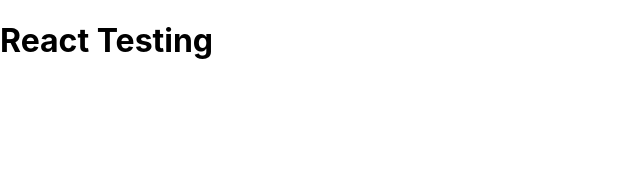
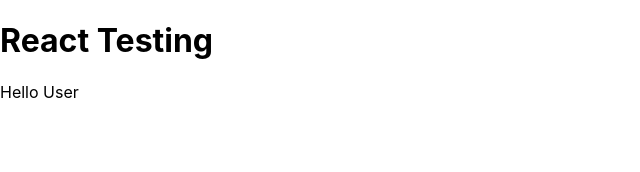
Before and after one commit to Radexman/react-testing-course, a React (Vite) app: page / in a window 1280 px wide. Shown: the top 172 px of the page, without its empty margins (0-640 px from the left). Built offline with nearby package versions, Linux system fonts and the light colour scheme.

Commit message:
New Tests & TDD Workflow

```diff
--- a/package.json
+++ b/package.json
@@ -9,6 +9,7 @@
     "build": "tsc && vite build",
     "preview": "vite preview",
     "test": "vitest",
+    "test:watch": "vitest --watch",
     "format": "prettier --write .",
     "lint": "eslint .",
     "lint:fix": "eslint --fix .",
--- a/src/App.tsx
+++ b/src/App.tsx
@@ -1,9 +1,12 @@
+import Greet from "./components/Greet/Greet";
+
 const App = () => {
   return (
     <div className="App">
       <h1>React Testing</h1>
+      <Greet />
     </div>
-  )
-}
+  );
+};
 
-export default App
+export default App;
--- /dev/null
+++ b/src/components/Greet/Greet.tsx
@@ -0,0 +1,13 @@
+type GreetProps = {
+  name?: string;
+};
+
+const Greet = ({ name = "User" }: GreetProps) => {
+  return (
+    <div>
+      <p>Hello {name}</p>
+    </div>
+  );
+};
+
+export default Greet;
--- a/tsconfig.json
+++ b/tsconfig.json
@@ -16,5 +16,6 @@
     "jsx": "react-jsx",
     "types": ["vitest/globals"]
   },
+  "include": ["src"],
   "references": [{ "path": "./tsconfig.node.json" }]
 }
```
Also changed, not shown: 1 other file (tests, documents, lock files or other folders).
